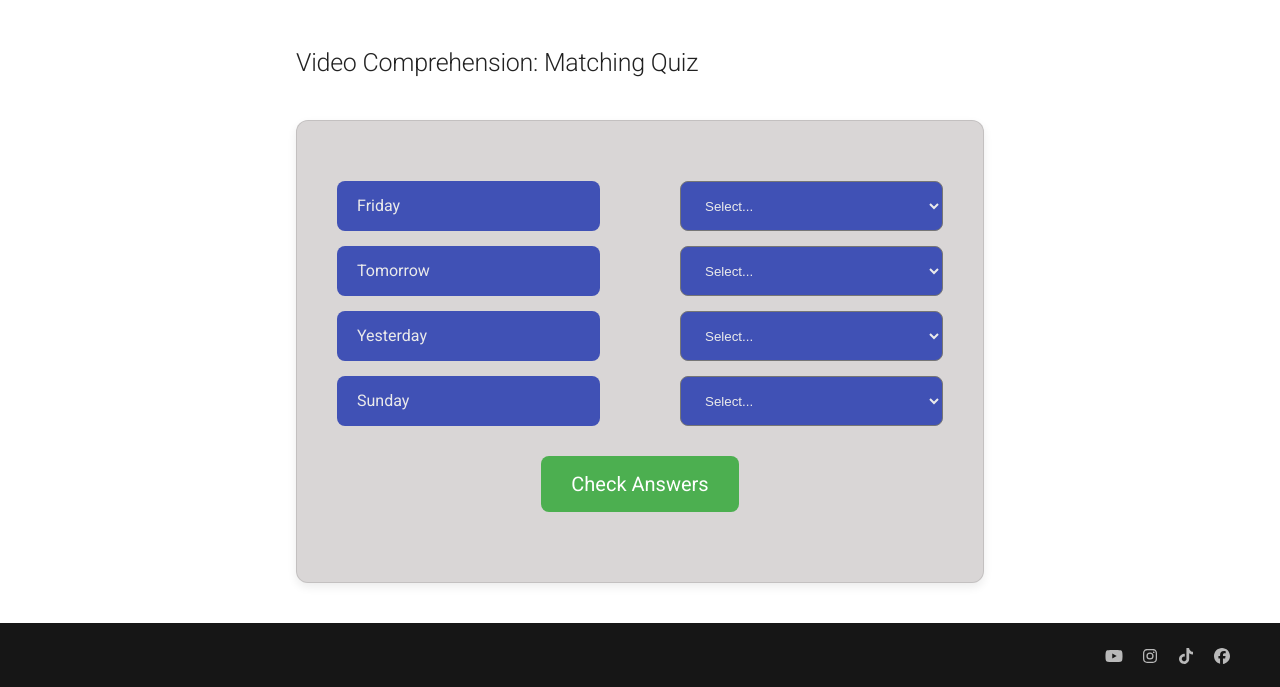
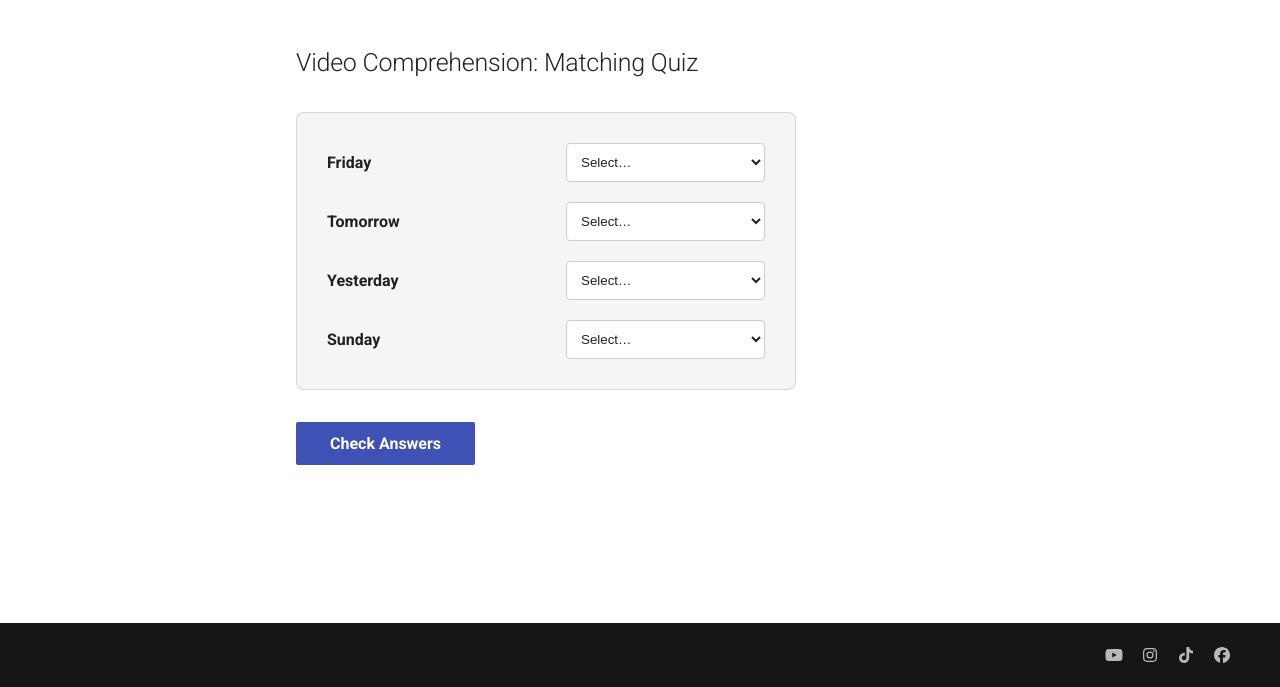
Before and after one commit to gwstaten/karenglish, an MkDocs documentation site: the page built from docs/module1/unit1/1.1.4.md, in a window 1280 px wide and 1232 px high. Shown: the part 545-1232 px from the top of the window. Built offline with MkDocs 1.6.1 and Material for MkDocs 9.7.7, drawn with Linux system fonts in a browser that asks for light colours.

Commit message:
refactored quiz code

```diff
--- /dev/null
+++ b/docs/assets/extra.css
@@ -0,0 +1,72 @@
+/* Container styling */
+#days-quiz {
+    margin: 2em 0;
+    padding: 1.5rem;
+    background-color: var(--md-code-bg-color, #f8f9fb);
+    border-radius: 0.4rem;
+    border: 1px solid var(--md-typeset-table-color, #e0e0e0);
+    max-width: 500px;
+}
+
+/* Grid layout for Label + Select pairs */
+.mq-grid {
+    display: grid;
+    grid-template-columns: 1fr 1fr;
+    gap: 1rem 2rem;
+    align-items: center;
+}
+
+/* Label styling */
+.mq-item {
+    font-weight: 600;
+    color: var(--md-typeset-color);
+    font-family: var(--md-text-font-family);
+}
+
+/* Dropdown styling */
+.mq-select {
+    width: 100%;
+    padding: 0.5rem;
+    border-radius: 0.2rem;
+    border: 1px solid #ccc;
+    background-color: var(--md-default-bg-color);
+    color: var(--md-typeset-color);
+    cursor: pointer;
+    transition: border-color 0.3s;
+}
+
+.mq-select:focus {
+    outline: none;
+    border-color: var(--md-primary-fg-color);
+    box-shadow: 0 0 0 2px var(--md-primary-fg-color--transparent);
+}
+
+.post-quiz {
+  display: none;
+  margin-top: 2rem;
+}
+
+.post-quiz.is-visible {
+  display: block;
+}
+
+table {
+  width: 100%;
+  border-collapse: collapse;
+  margin: 1rem 0;
+}
+
+th, td {
+  border-bottom: 1px solid rgba(0,0,0,0.1);
+  padding: 0.5rem 1rem;
+  text-align: left;
+}
+
+thead {
+  background-color: var(--md-default-bg-color--lighter);
+  font-weight: bold;
+}
+
+.display-none {
+  display: none;
+}
--- /dev/null
+++ b/docs/assets/matching-quiz.js
@@ -0,0 +1,60 @@
+class MatchingQuiz {
+  constructor(containerId, pairs) {
+    this.containerId = containerId;
+    this.container = document.getElementById(containerId);
+    this.pairs = pairs;
+    this.render();
+  }
+
+  shuffle(arr) {
+    return [...arr].sort(() => Math.random() - 0.5);
+  }
+
+  render() {
+    const shuffledRight = this.shuffle(this.pairs.map(p => p.right));
+    const grid = document.createElement("div");
+    grid.className = "mq-grid";
+
+    this.pairs.forEach((pair, i) => {
+      const left = document.createElement("div");
+      left.className = "mq-item";
+      left.textContent = pair.left;
+
+      const select = document.createElement("select");
+      select.id = `${this.containerId}-select-${i}`;
+      select.className = "mq-select";
+      select.innerHTML =
+        `<option value="">Select…</option>` +
+        shuffledRight.map(r => `<option value="${r}">${r}</option>`).join("");
+
+      grid.appendChild(left);
+      grid.appendChild(select);
+    });
+
+    this.container.appendChild(grid);
+  }
+
+  check() {
+    let correct = 0;
+    this.pairs.forEach((pair, i) => {
+      const val = document.getElementById(
+        `${this.containerId}-select-${i}`
+      ).value;
+      if (val === pair.right) correct++;
+    });
+
+    if (correct === this.pairs.length) {
+      const targets = document.querySelectorAll(
+      `.post-quiz[data-quiz="${this.containerId}"]`
+      );
+
+      console.log("Reveal targets:", targets.length);
+
+      targets.forEach(el => {
+        el.classList.add("is-visible");
+      });
+    }
+
+    return correct;
+  }
+}
--- a/docs/module1/unit1/topicC.md
+++ b/docs/module1/unit1/1.1.4.md
@@ -6,14 +6,17 @@
 
 ## Video Comprehension: Matching Quiz
 
-<div class="quiz-box">
-<div class="quiz-container" id="quiz"></div>
-<button onclick="checkAnswers()">Check Answers</button>
-<div class="result" id="result"></div>
-</div>
+<div id="days-quiz"></div>
 
-<div id="post-quiz" class="display-none">
-<h2> Thats right! Here is a summary of the video: </h2>
+<button onclick="checkDaysQuiz()" class="md-button md-button--primary">
+  Check Answers
+</button>
+
+<div id="days-result" class="mq-result"></div>
+
+
+<div class="post-quiz" data-quiz="days-quiz">
+<h2>Video Summary: </h2>
 There are two main ways to say days of the week in Sgaw Karen, the first being the more proper but less practical and less used way:
 <table>
   <thead>
@@ -129,52 +132,29 @@
 
 </div>
 
+
 <script>
-  const pairs = [
-    { left: "Friday", right: "မုၢ်ယဲၢ်နံၤ" },
-    { left: "Tomorrow", right: "ခဲမုၢ်ဆ့ၣ်" },
-    { left: "Yesterday", right: "မဟါကၢာ် / မဟါတနံၤ" },
-    { left: "Sunday", right: "မုၢ်နွံနံၤ / မုၢ်အိၣ်ဘှံးနံၤ" }
-  ];
+document.addEventListener("DOMContentLoaded", () => {
 
-  function shuffle(arr) {
-    return arr.sort(() => Math.random() - 0.5);
-  }
-  const quiz = document.getElementById("quiz");
-  const shuffledRight = shuffle([...pairs.map(p => p.right)]);
-  const leftCol = document.createElement("div");
-  const rightCol = document.createElement("div");
-  leftCol.className = rightCol.className = "column";
-  pairs.forEach((pair, i) => {
-    const item = document.createElement("div");
-    item.className = "item";
-    item.textContent = pair.left;
+  window.daysQuiz = new MatchingQuiz(
+    "days-quiz",
+    [
+      { left: "Friday", right: "မုၢ်ယဲၢ်နံၤ" },
+      { left: "Tomorrow", right: "ခဲမုၢ်ဆ့ၣ်" },
+      { left: "Yesterday", right: "မဟါကၢာ် / မဟါတနံၤ" },
+      { left: "Sunday", right: "မုၢ်နွံနံၤ / မုၢ်အိၣ်ဘှံးနံၤ" }
+    ],
+    () => document.getElementById("post-quiz")
+      .classList.remove("display-none")
+  );
 
-    const select = document.createElement("select");
-    select.id = `select-${i}`;
-    select.className = "item"
-    select.innerHTML = `<option value="">Select...</option>` +
-      shuffledRight.map(r => `<option value="${r}">${r}</option>`).join("");
+  window.checkDaysQuiz = function () {
+    const score = daysQuiz.check();
+    const result = document.getElementById("days-result");
 
-    leftCol.appendChild(item);
-    rightCol.appendChild(select);
-  });
+    result.textContent = `You got ${score} / 4 correct.`;
+    result.style.color = score === 4 ? "green" : "red";
+  };
 
-  quiz.appendChild(leftCol);
-  quiz.appendChild(rightCol);
-
-  function checkAnswers() {
-    let correct = 0;
-    pairs.forEach((pair, i) => {
-      const selected = document.getElementById(`select-${i}`).value;
-      if (selected === pair.right) correct++;
-    });
-    const result = document.getElementById("result");
-    result.textContent = `You got ${correct} out of ${pairs.length} correct.`;
-    result.style.color = correct === pairs.length ? "#1db954" : "#ff4c4c";
-    if (correct === pairs.length)
-    {
-        document.getElementById("post-quiz").classList.toggle("display-none")
-    }
-  }
+});
 </script>
--- a/docs/stylesheets/extra.css
+++ /dev/null
@@ -1,70 +0,0 @@
-.quiz-container {
-  display: flex;
-  gap: 4rem;
-  margin-top: 1rem;
-}
-.column {
-  display: flex;
-  flex-direction: column;
-  gap: 0.75rem;
-  width: 50%;
-}
-.item, select {
-  background: #4051b5;
-  padding: 0.6rem 1rem;
-  border-radius: 8px;
-  color: #eaeaea;
-}
-.item {
-  height: 50px;
-}
-.result {
-  margin-top: 1.5rem;
-  font-weight: bold;
-}
-table {
-  width: 100%;
-  border-collapse: collapse;
-  margin: 1rem 0;
-}
-
-th, td {
-  border-bottom: 1px solid rgba(0,0,0,0.1);
-  padding: 0.5rem 1rem;
-  text-align: left;
-}
-
-thead {
-  background-color: var(--md-default-bg-color--lighter);
-  font-weight: bold;
-}
-
-.display-none {
-  display: none;
-}
-
-.quiz-box {
-  background-color: #d9d6d6;
-  border: 1px solid rgba(0, 0, 0, 0.1);
-  border-radius: 12px;
-  box-shadow: 0 4px 10px rgba(0, 0, 0, 0.08);
-  padding: 2rem;
-  margin: 2rem auto;
-  max-width: 700px;
-}
-
-.quiz-box button {
-  display: block;
-  margin: 1.5rem auto 0;
-  background-color: #4CAF50;
-  color: white;
-  border: none;
-  padding: 0.8rem 1.5rem;
-  font-size: 1rem;
-  border-radius: 8px;
-  cursor: pointer;
-  transition: background-color 0.2s ease;
-}
-.quiz-box button:hover {
-  background-color: #43a047;
-}
--- a/mkdocs.yml
+++ b/mkdocs.yml
@@ -16,9 +16,9 @@
 - Module 1:
   - Overview: module1/index.md
   - Unit 1 - Basic Sgaw Karen :
-    - 01 Greetings: module1/unit1/topicA.md
-    - 02 Pronouns & Possessives: module1/unit1/topicB.md
-    - 04 Days of the Week: module1/unit1/topicC.md
+    - 01 Greetings: module1/unit1/1.1.1.md
+    - 02 Pronouns & Possessives: module1/unit1/1.1.2.md
+    - 04 Days of the Week: module1/unit1/1.1.4.md
   - Unit 2:
     - Topic C: module1/unit2/topicC.md
 - Module 2:
@@ -32,7 +32,9 @@
     permalink: true
 - footnotes
 extra_css:
-  - stylesheets/extra.css
+  - assets/extra.css
+extra_javascript:
+  - assets/matching-quiz.js
 markdown_extensions:
 - toc:
     toc_depth: 0
```
Also changed, not shown: docs/module1/unit1/1.1.1.md (renamed from docs/module1/unit1/topicA.md), docs/module1/unit1/1.1.2.md (renamed from docs/module1/unit1/topicB.md), 1 other file.
